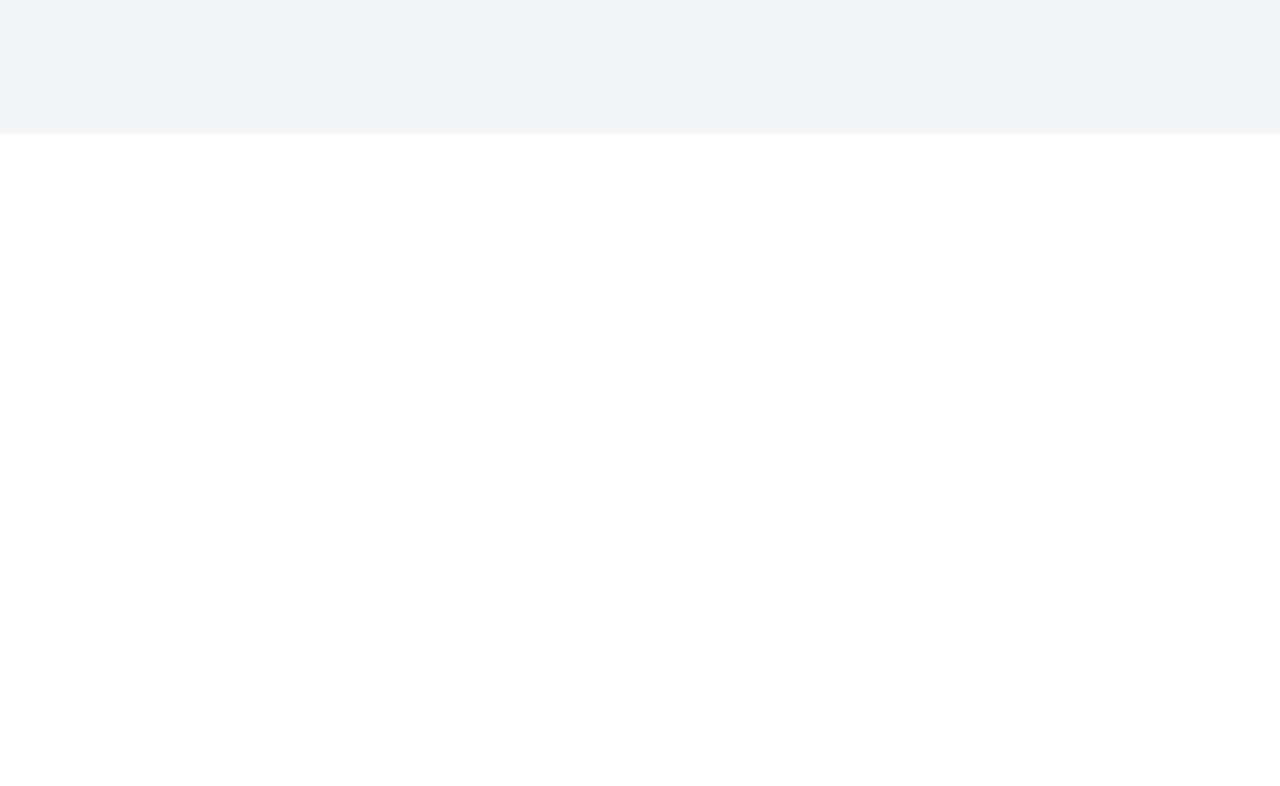
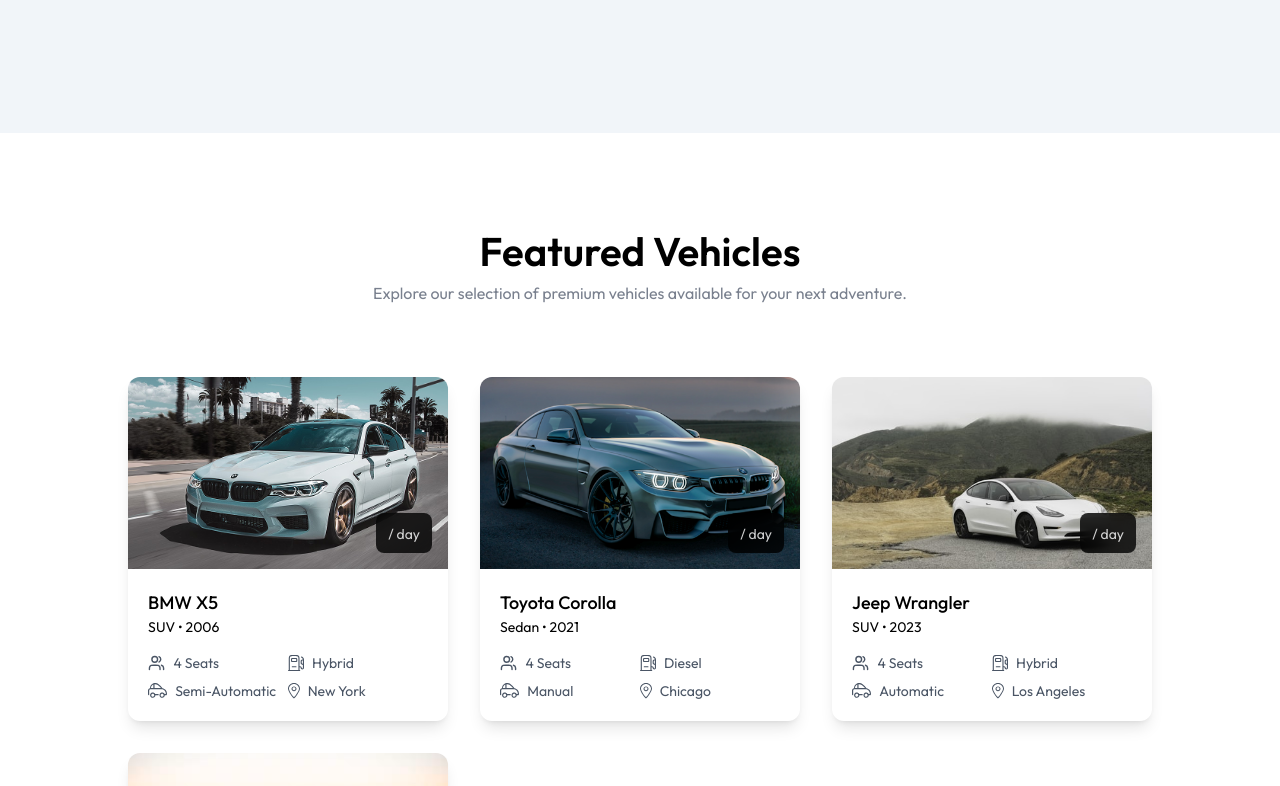
Before and after one commit to JUDHI3134/car-rental, a React app in the folder client/: page / in a window 1280 px wide. Shown: the part 740-1526 px from the top of the page. Before the commit the page ends 873 px from the top, so only its background shows below. Built offline with nearby package versions, Linux system fonts and the light colour scheme; the HTML template or start-up script is replaced by a standard one.

Commit message:
create carcard and header component

```diff
--- /dev/null
+++ b/client/src/components/CarCard.jsx
@@ -0,0 +1,62 @@
+import React from 'react'
+import { assets } from '../assets/assets';
+import { useNavigate } from 'react-router-dom';
+
+const CarCard = ({ car }) => {
+
+    const currency = import.meta.env.VITE_CURRENCY;
+    const navigate = useNavigate()
+
+  return (
+      <div onClick={() => { navigate(`/car-details/${car._id}`);  scrollTo(0,0)}} className='group rounded-xl overflow-hidden shadow-lg hover:-translate-y-1 transition-all duration-500 cursor-pointer'>
+        <div className='relative h-48 overflow-hidden'>
+              <img src={car.image} alt="Car Image" className='w-full h-full object-cover transition-transform duration-500 group-hover:scale-105' />
+
+              {car.isAvailable && <p className='absolute top-4 left-4 bg-primary/90 text-white text-xs px-2.5 py-1 rounded-full'>Available Now</p>}
+
+              <div className='absolute bottom-4 right-4 bg-black/80 backdrop-blur-sm text-white px-3 py-2 rounded-lg'>
+                  <span className='font-semibold'>{ currency}{car.pricaPerDay}</span>
+                  <span className='text-sm text-white/80'> / day</span>
+              </div>
+          </div>
+
+
+          <div className='p-4 sm:p-5'>
+              <div className='flex justify-between items-start mb-2'>
+                  <div>
+                      <h3 className='text-lg font-medium'>{car.brand } { car.model}</h3>
+                      <p className='text-sm text-muted-foreground'>{car.category } • { car.year}</p>
+                  </div>
+              </div>
+
+              <div className='mt-4 grid grid-cols-2 gap-y-2 text-gray-600'>
+                  <div className='flex items-center text-sm text-muted-foreground'>
+                      <img src={assets.users_icon} alt="" className='h-4 mr-2' />
+                      <span>{car.seating_capacity } Seats</span>
+                  </div>
+
+                  <div className='flex items-center text-sm text-muted-foreground'>
+                      <img src={assets.fuel_icon} alt="" className='h-4 mr-2' />
+                      <span>{car.fuel_type }</span>
+                  </div>
+
+                  <div className='flex items-center text-sm text-muted-foreground'>
+                      <img src={assets.car_icon} alt="" className='h-4 mr-2' />
+                      <span>{car.transmission }</span>
+                  </div>
+
+                  <div className='flex items-center text-sm text-muted-foreground'>
+                      <img src={assets.location_icon} alt="" className='h-4 mr-2' />
+                      <span>{car.location }</span>
+                  </div>
+
+              </div>
+
+          </div>
+
+
+    </div>
+  )
+}
+
+export default CarCard
--- /dev/null
+++ b/client/src/components/FeaturedSection.jsx
@@ -0,0 +1,34 @@
+import React from 'react'
+import Title from './Title'
+import { assets, dummyCarData } from '../assets/assets'
+import CarCard from './CarCard'
+import {useNavigate} from "react-router-dom"
+
+const FeaturedSection = () => {
+
+    const navigate = useNavigate();
+
+  return (
+      <div className='flex flex-col items-center py-24 px-6 md:px-16 lg:px-24 xl:px-32'>
+
+          <div>
+              <Title title="Featured Vehicles" subTitle="Explore our selection of premium vehicles available for your next adventure." />
+          </div>
+
+          <div className='grid grid-cols-1 sm:grid-cols-2 lg:grid-cols-3 gap-8 mt-18'>
+              {dummyCarData.slice(0,6).map((car) => (
+                  <div key={car._id}>
+                     <CarCard car={car} />
+                  </div>
+              ))}
+          </div>
+
+          <button onClick={() => { navigate("/cars");  scrollTo(0,0)}} className='flex items-center justify-center gap-2 px-6 py-2 border border-borderColor hover:bg-gray-50 rounded-lg mt-18 cursor-pointer'>
+              Explore all cars <img src={assets.arrow_icon} alt="" />
+          </button>
+
+    </div>
+  )
+}
+
+export default FeaturedSection
--- /dev/null
+++ b/client/src/components/Title.jsx
@@ -0,0 +1,12 @@
+import React from 'react'
+
+const Title = ({title, subTitle, align}) => {
+  return (
+    <div className={`flex flex-col items-center justify-center text-center ${align === "left" && "md:items-start md:text-left"}`}>
+          <h1 className='font-semibold text-4xl md:text-[40px]'>{ title}</h1>
+          <p className='text-sm md:text-base text-gray-500/90 mt-2 max-w-156'>{ subTitle}</p>
+    </div>
+  )
+}
+
+export default Title
--- a/client/src/pages/Home.jsx
+++ b/client/src/pages/Home.jsx
@@ -1,10 +1,12 @@
 import React from 'react'
 import Hero from '../components/Hero'
+import FeaturedSection from '../components/FeaturedSection'
 
 const Home = () => {
   return (
     <div>
       <Hero />
+      <FeaturedSection />
     </div>
   )
 }
```
